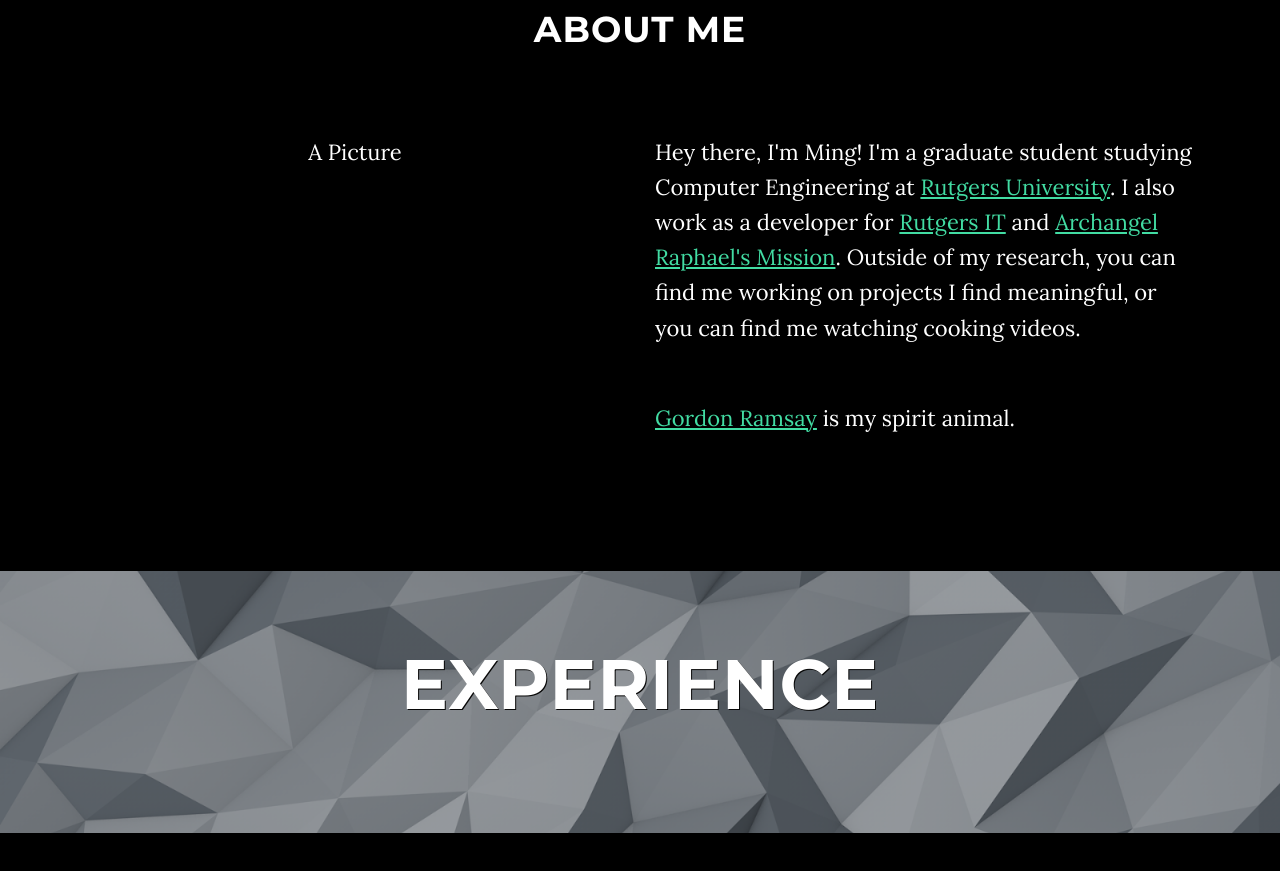
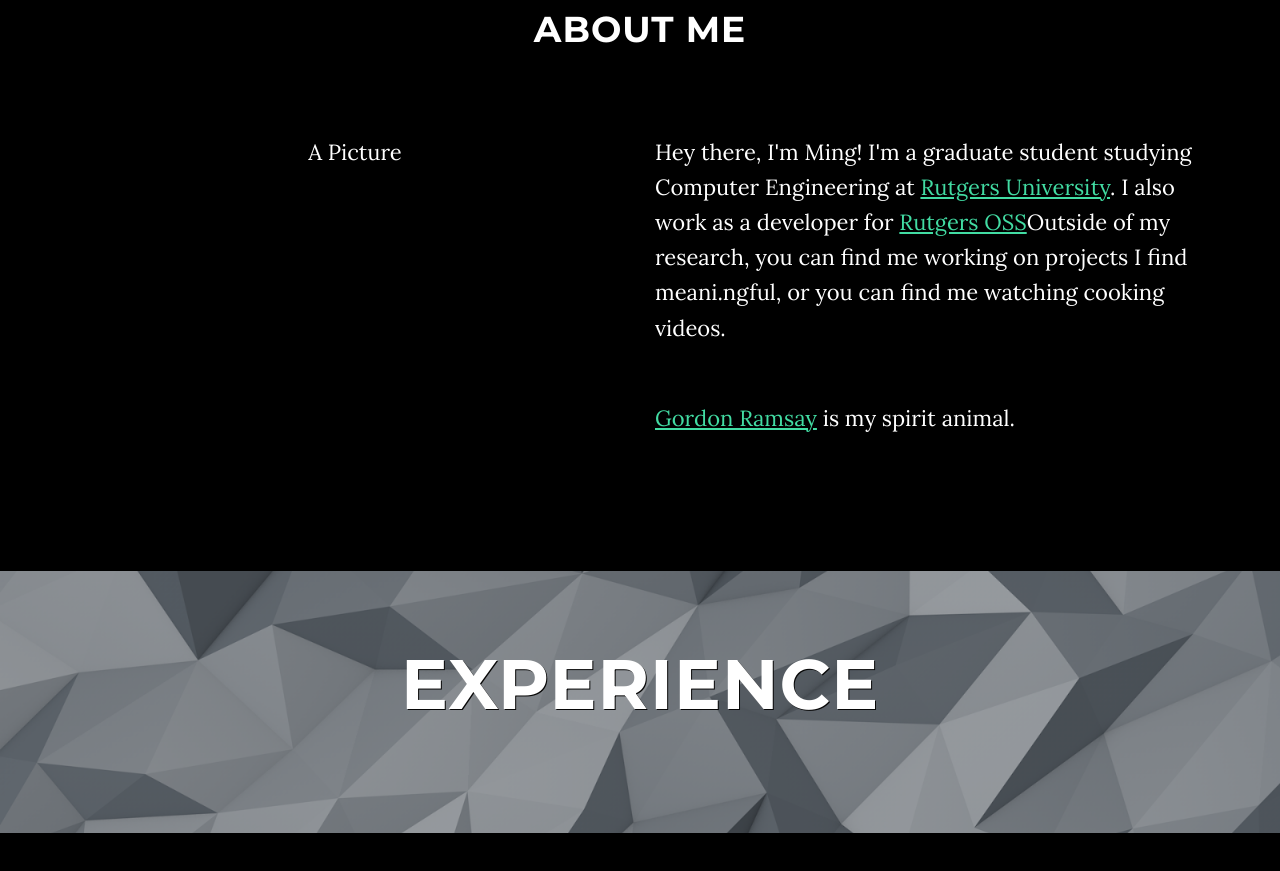
Before and after one commit to mingtaiha/iamhating, a website: page index.html in a window 1280 px wide. Shown: the part 940-1811 px from the top of the page. Drawn offline with nearby package versions, Linux system fonts and the light colour scheme; some packages are replaced by stand-ins of ours.

Commit message:
was at my desktop

```diff
--- a/index.html
+++ b/index.html
@@ -109,7 +109,7 @@
                 <p>A Picture</p>
             </div>
             <div class="col-lg-6 text-left">
-                <p>Hey there, I'm Ming! I'm a graduate student studying Computer Engineering at <a class="text-link" href="http://www.ece.rutgers.edu/">Rutgers University</a>. I also work as a developer for <a class="text-link" href="http://oss.rutgers.edu/">Rutgers IT</a> and <a class="text-link" href="http://www.armnewbrunswick.org/">Archangel Raphael's Mission</a>. Outside of my research, you can find me working on projects I find meaningful, or you can find me watching cooking videos.
+                <p>Hey there, I'm Ming! I'm a graduate student studying Computer Engineering at <a class="text-link" href="http://www.ece.rutgers.edu/">Rutgers University</a>. I also work as a developer for <a class="text-link" href="http://oss.rutgers.edu/">Rutgers OSS</a>Outside of my research, you can find me working on projects I find meani.ngful, or you can find me watching cooking videos.
                 </p>
                 <br>
                 <p><a class="text-link" href="https://www.youtube.com/watch?v=5uXIPhxL5XA">Gordon Ramsay</a> is my spirit animal.</p>
```
Also changed, not shown: blog/index.html (deleted, +0 -15 lines), 1 other file.
